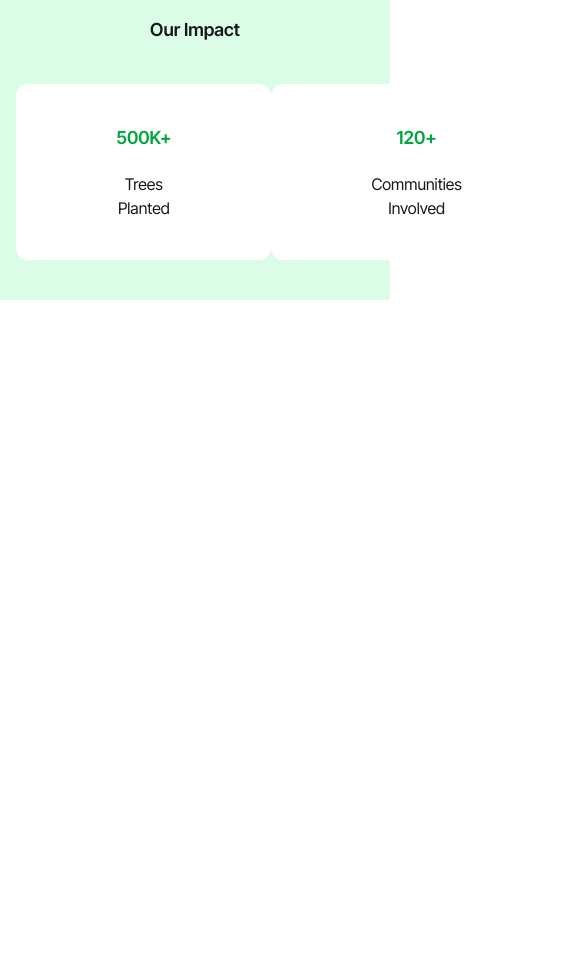
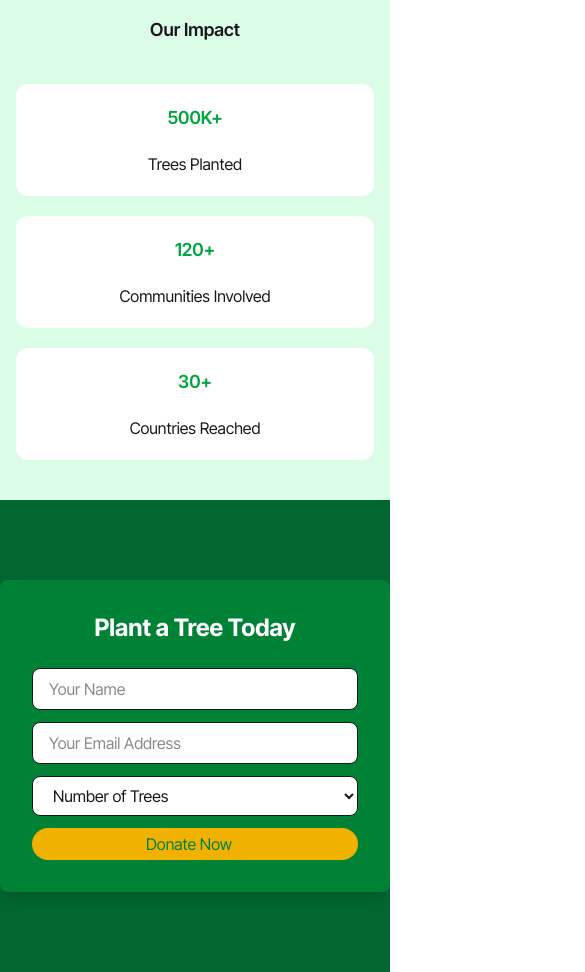
Before and after one commit to rimpakasundi07/Assignment-06, a plain HTML site: page index.html in a window 390 px wide. Shown: the part 2052-3024 px from the top of the page, 585 px wide, since content can reach past the window. Before the commit the page ends 2352 px from the top, so only its background shows below. Drawn offline with nearby package versions, Linux system fonts and the light colour scheme; no server answers.

Commit message:
add tree donation form with responsive styling

```diff
--- a/index.html
+++ b/index.html
@@ -248,23 +248,70 @@
         <h2 class="lg:text-2xl text-lg font-semibold text-center">
           Our Impact
         </h2>
-        <div class="flex items-center justify-between pt-10 text-center">
-          <div class="bg-white rounded-xl px-25 py-10">
+        <div
+          class="grid grid-cols-1 md:grid-cols-2 lg:grid-cols-3 flex-wrap gap-5 pt-10"
+        >
+          <div
+            class="bg-white rounded-xl lg:px-25 lg:py-10 px-15 py-5 text-center"
+          >
             <h2 class="text-green-600 font-semibold lg:text-xl text-lg">
               500K+
             </h2>
             <p class="pt-5">Trees Planted</p>
           </div>
-          <div class="bg-white rounded-xl px-25 py-10 text-center">
+          <div
+            class="bg-white rounded-xl lg:px-25 lg:py-10 px-15 py-5 text-center"
+          >
             <h2 class="text-green-600 font-semibold lg:text-xl text-lg">
               120+
             </h2>
             <p class="pt-5">Communities Involved</p>
           </div>
-          <div class="bg-white rounded-xl px-25 py-10 text-center">
+          <div
+            class="bg-white rounded-xl lg:px-25 lg:py-10 px-15 py-5 text-center"
+          >
             <h2 class="text-green-600 font-semibold lg:text-xl text-lg">30+</h2>
             <p class="pt-5">Countries Reached</p>
           </div>
+        </div>
+      </div>
+    </section>
+    <!-- plant a tree today section start here -->
+    <section class="bg-green-800 flex flex-col py-20">
+      <div class="flex-grow flex items-center justify-center">
+        <div class="bg-green-700 p-8 rounded-lg shadow-lg w-[650px]">
+          <h2 class="text-center text-white text-2xl font-bold mb-6">
+            Plant a Tree Today
+          </h2>
+          <form class="space-y-3">
+            <input
+              type="text"
+              class="w-full p-4 py-2 rounded-lg bg-white"
+              placeholder="Your Name"
+            />
+            <input
+              type="email"
+              class="w-full p-4 py-2 rounded-lg bg-white"
+              placeholder="Your Email Address"
+            />
+            <select type="search" class="w-full p-4 py-2 rounded-lg bg-white">
+              <option>Number of Trees</option>
+              <option>1</option>
+              <option>2</option>
+              <option>3</option>
+              <option>4</option>
+              <option>5</option>
+              <option>10</option>
+              <option>15</option>
+              <option>20</option>
+            </select>
+            <button
+              type="submit"
+              class="rounded-full cursor-pointer pr-5 py-1 w-full px-2 bg-yellow-500 text-green-700"
+            >
+              Donate Now
+            </button>
+          </form>
         </div>
       </div>
     </section>
--- a/script.js
+++ b/script.js
@@ -33,7 +33,7 @@ const displayCategoriesCard = (card) => {
     word.innerHTML = `
      <div class="rounded-lg bg-white shadow-lg p-2">
               <div>
-                <img class=" h-[450px] rounded-2xl w-[750px] object-cover" src="${card.image}" alt="" />
+                <img class=" h-[450px] rounded-2xl w-[450px] object-cover" src="${card.image}" alt="" />
               </div>
               <div class="space-y-3 pt-5">
                 <h3 class="lg:text-xl text-lg font-semibold">${card.name}</h3>
```
